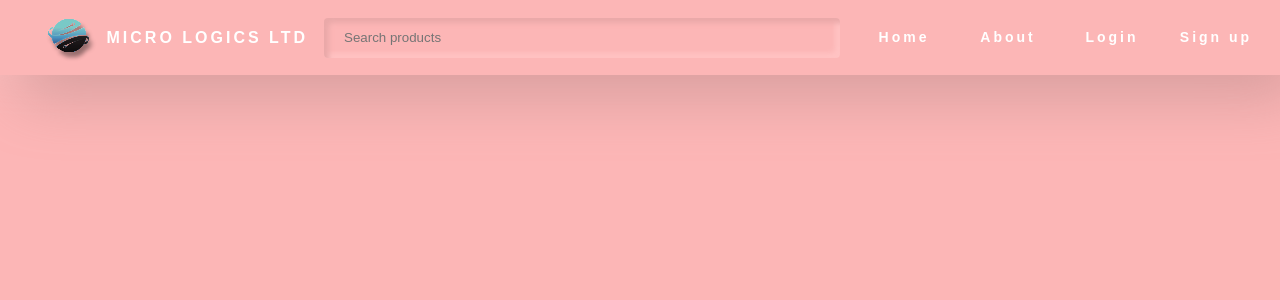
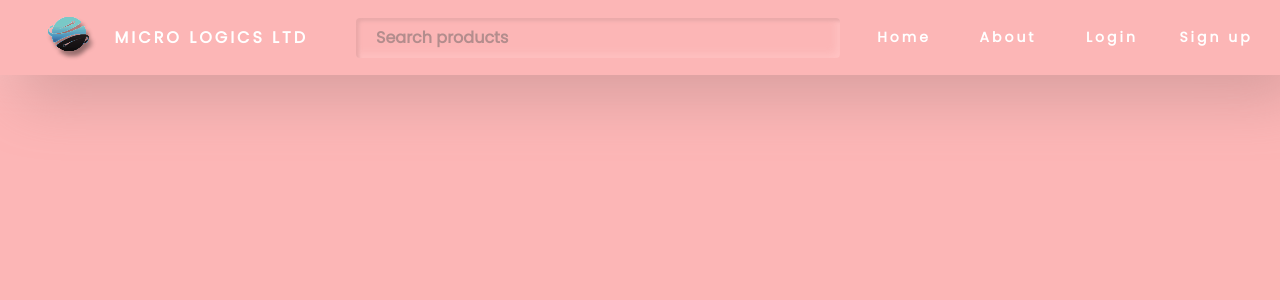
Before and after one commit to divramhit/assignment-web, a PHP site: page / in a window 1280 px wide. Shown: the top 300 px of the page. Run offline with PHP 8.4, Linux system fonts and the light colour scheme.

Commit message:
Added New Fonts and Better Visuals for SearchBar

```diff
--- a/style.css
+++ b/style.css
@@ -1,3 +1,5 @@
+@import url("https://fonts.googleapis.com/css?family=Poppins");
+
 /* -------Utility Classes--------- */
 .sr-only{
   position: absolute;
@@ -10,6 +12,28 @@
   white-space: nowrap;
   border: 0;
 }
+
+:root{
+  --bgcolor: #fcb6b6;
+}
+
+/* :root {
+  --primary-light: #8abdff;
+  --primary: #6d5dfc;
+  --primary-dark: #5b0eeb;
+
+  --white: #FFFFFF;
+  --greyLight-1: #E4EBF5;
+  --greyLight-2: #c8d0e7;
+  --greyLight-3: #bec8e4;
+  --greyDark: #9baacf;
+}
+
+$shadow: .3rem .3rem .6rem var(--greyLight-2),
+-.2rem -.2rem .5rem var(--white);
+$inner-shadow: inset .2rem .2rem .5rem var(--greyLight-2),
+inset -.2rem -.2rem .5rem var(--white); */
+
 /* ---------End of Utility Classes---------------- */
 
 *{
@@ -20,12 +44,12 @@
 
 body{
   overflow-x: hidden;
-  font-family: Arial, Helvetica, sans-serif;
-  background-color: #fcb6b6
+  font-family: Poppins, sans-serif;
+  background-color: var(--bgcolor);
 }
 
 .primary-header {
-  background: #fcb6b6;
+  background: var(--bgcolor);
   box-shadow:  20px 20px 60px #d69b9b,
              -20px -20px 60px #ffd1d1;
   display: flex;
@@ -70,23 +94,28 @@ body{
 
 .searchbar_input{
   text-indent: 20px;
+  font-size: 1.0rem;
+  font-family: Poppins, sans-serif;
+  font-weight: bolder;
+  color: #7e6262;
   border: none;
   outline: none;
   border-radius: 4px;
-  background: #fcb6b6;
-  box-shadow: inset 5px 5px 5px #eaa9a9,
-              inset -5px -5px 5px #ffc3c3;
+  background:var(--bgcolor);
+  box-shadow: inset 0.2rem 0.2rem 0.2rem #eaa9a9,
+              inset -0.2rem -0.2rem 0.5rem #ffc3c3;
   height: 2.5rem;;
   min-width: 10rem;
   width: 100%;
-  /* margin-left: 2rem; */
+  margin-left: 2rem;
 }
-
-.searchbar_input:hover{
-  box-shadow:  5px 5px 5px #eaa9a9,
-               -5px -5px 5px #ffc3c3,
-               inset 5px 5px 5px #eaa9a9,
-               inset -5px -5px 5px #ffc3c3;
+.searchbar_input::placeholder{
+  color: #b38d8d;
+}
+.searchbar_input:focus{
+  outline: none;
+  box-shadow: .3rem .3rem .6rem #d69b9b,
+            -.2rem -.2rem .5rem #ffd1d1;
 }
 
 nav{
```
